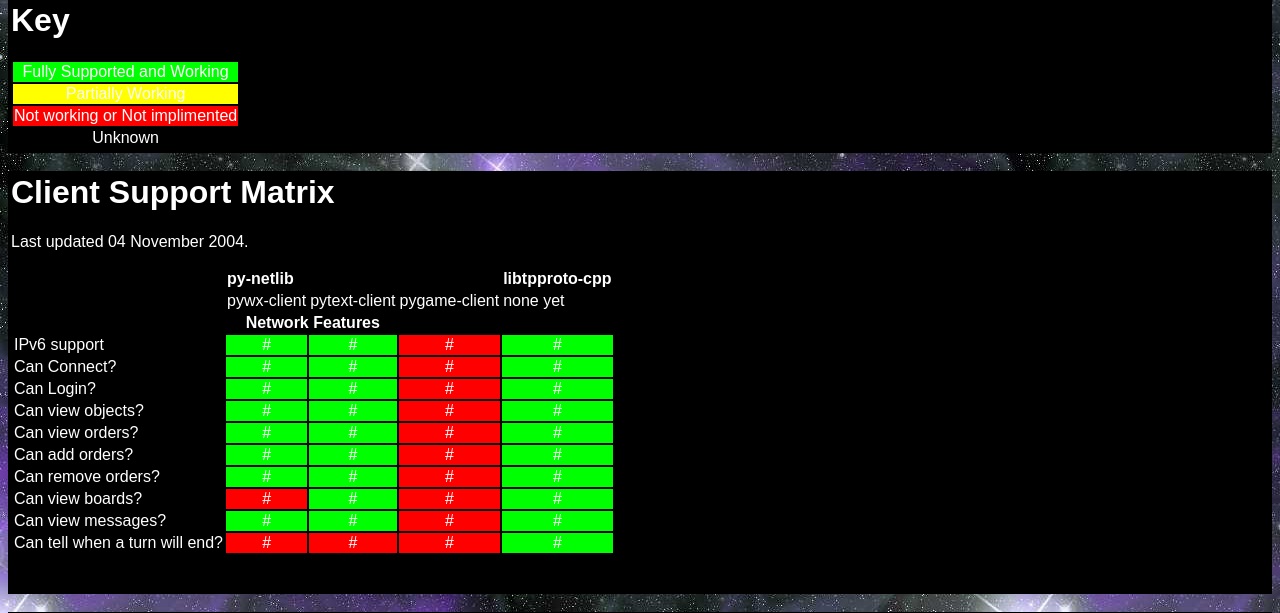
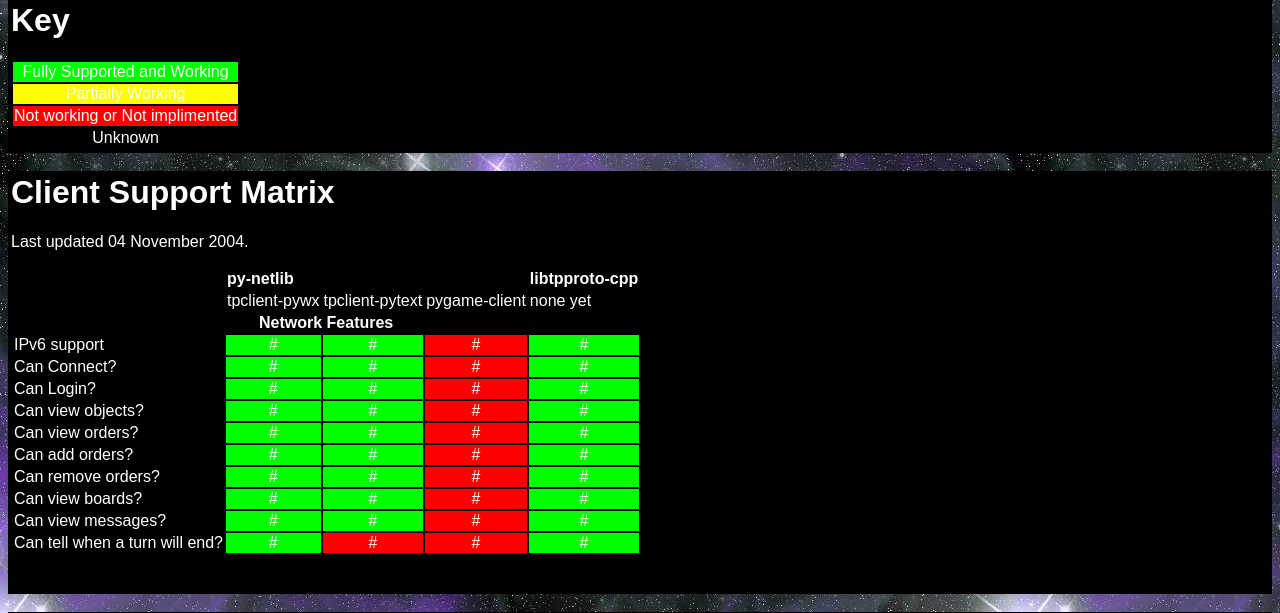
Before and after one commit to thousandparsec-obsolete/web, a PHP site: page /documents/matrix.php in a window 1280 px wide. Shown: the part 137-750 px from the top of the page. Run offline with PHP 8.4, Linux system fonts and the light colour scheme.

Commit message:
Updated python client names. Being fair to the python clients... tpclient-pywx also has an all-green matrix.

```diff
--- a/documents/matrix.php
+++ b/documents/matrix.php
@@ -37,8 +37,8 @@
 	</tr>
 	<tr>
 		<td>&nbsp;</td>
-		<td>pywx-client</td>
-		<td>pytext-client</td>
+		<td>tpclient-pywx</td>
+		<td>tpclient-pytext</td>
 		<td>pygame-client</td>
 		<td>none yet</td>
 	</tr>
@@ -98,7 +98,7 @@
 	</tr>
 	<tr>
 		<td>Can view boards?</td>
-		<td align="center" bgcolor="#ff0000">#</td>
+		<td align="center" bgcolor="#00ff00">#</td>
 		<td align="center" bgcolor="#00ff00">#</td>
 		<td align="center" bgcolor="#ff0000">#</td>
 		<td align="center" bgcolor="#00ff00">#</td>
@@ -112,7 +112,7 @@
 	</tr>
 	<tr>
 		<td>Can tell when a turn will end?</td>
-		<td align="center" bgcolor="#ff0000">#</td>
+		<td align="center" bgcolor="#00ff00">#</td>
 		<td align="center" bgcolor="#ff0000">#</td>
 		<td align="center" bgcolor="#ff0000">#</td>
 		<td align="center" bgcolor="#00ff00">#</td>
```
